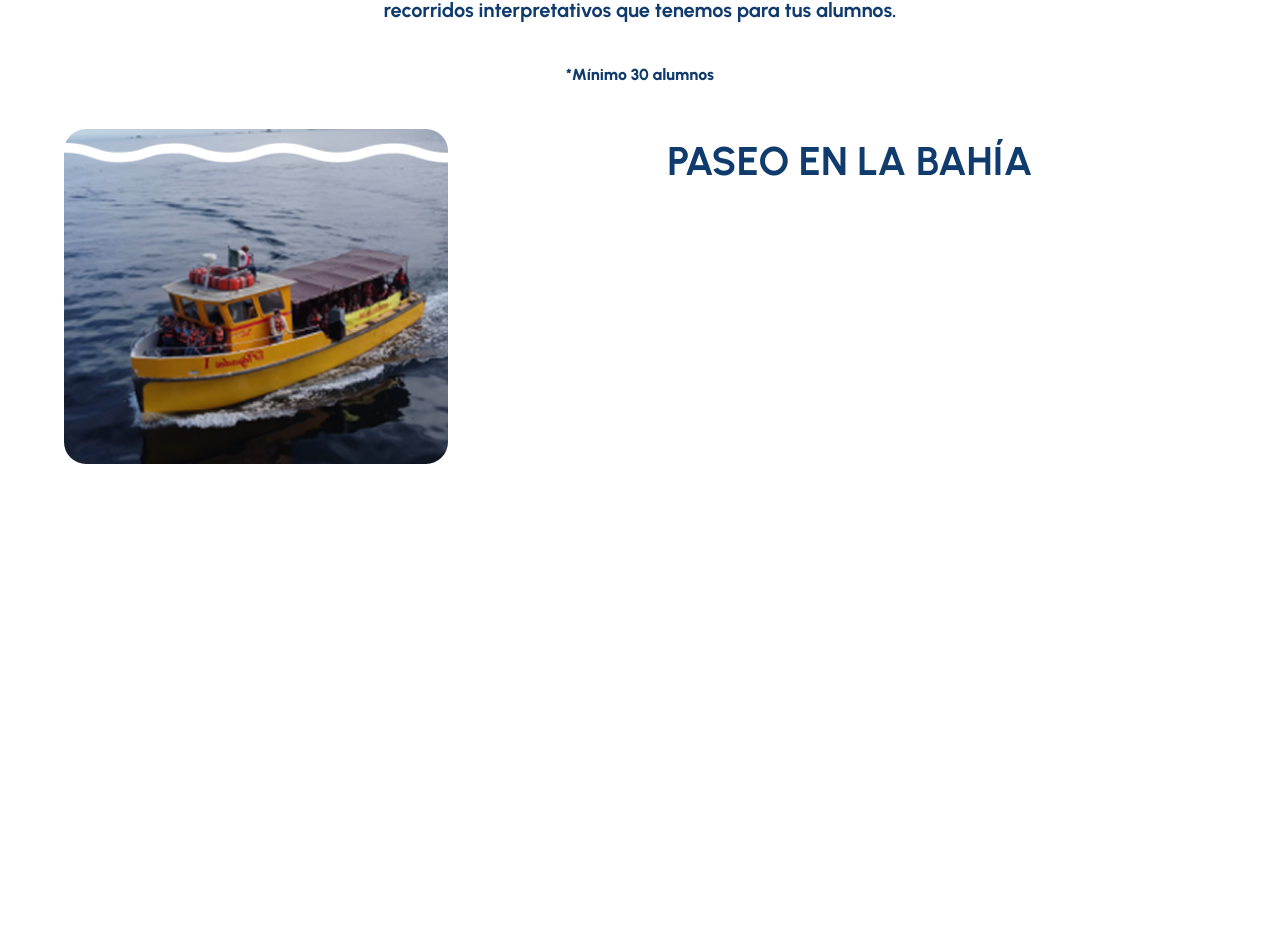
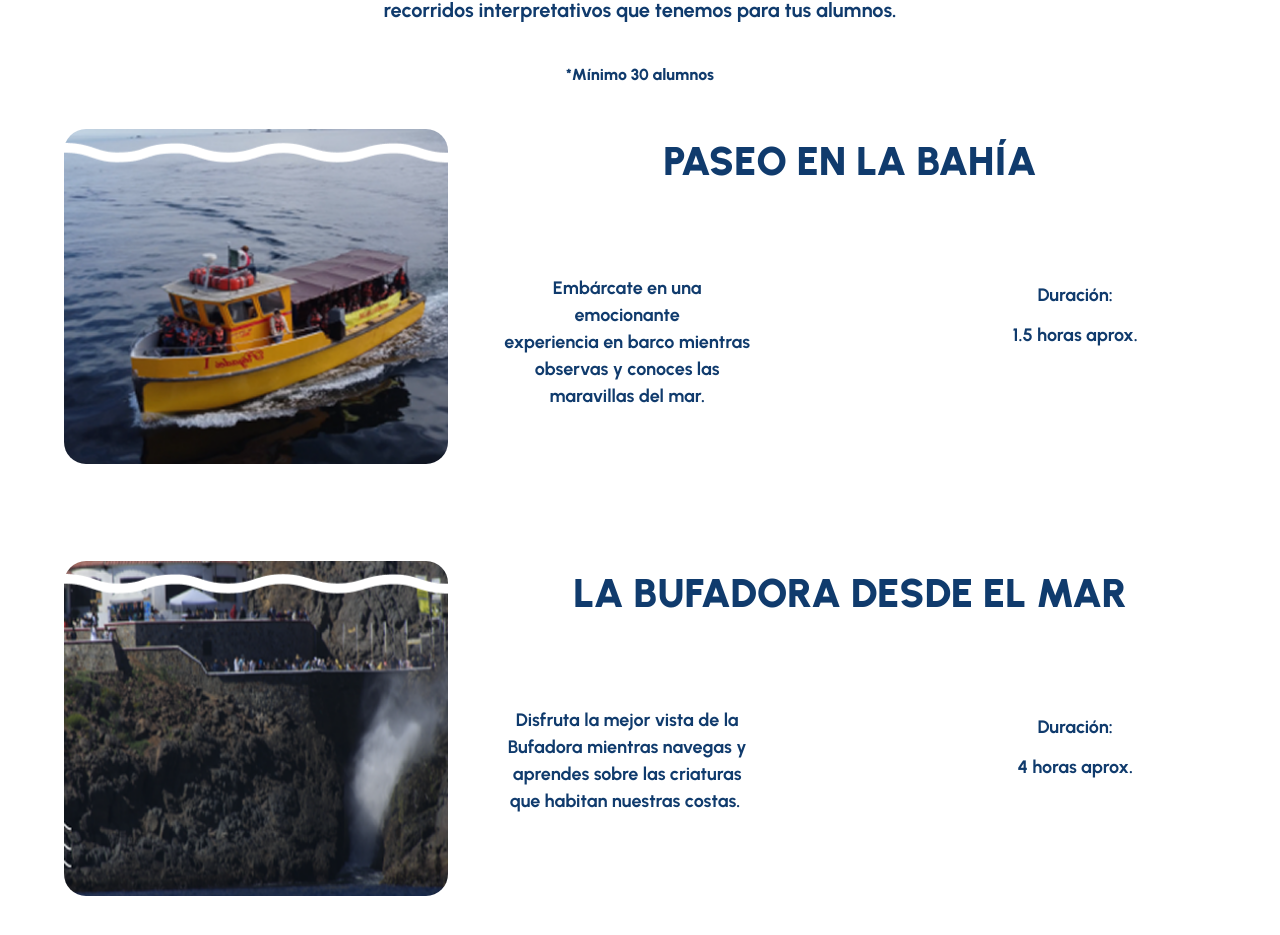
Before and after one commit to KllrMomo/caracol, a React (Create React App) app: page / in a window 1280 px wide. Shown: the part 3195-4130 px from the top of the page. Built offline with nearby package versions, Linux system fonts and the light colour scheme.

Commit message:
agregación de imágenes y cambios en estilos

```diff
--- a/src/pags/escuela.css
+++ b/src/pags/escuela.css
@@ -326,6 +326,15 @@ body, html {
     transform: translateX(-50%);
 }
 
+/*-- Paseo Bahía --*/
+.paseo-bahia-container {
+    position: absolute;
+    display: flex;
+    left: 50%;
+    width: 100%;
+    height: auto;
+    transform: translateX(-50%);
+}
 .paseo-bahia {
     position: absolute;
     top: 20rem;
@@ -347,12 +356,111 @@ body, html {
     width: 62%;
     height: auto;
     color: #103B6D;
-    font-weight: 700;
+    font-weight: 900;
     font-size: 40px;
     text-align: center;
     top: 18rem;
     left: 85%;
     transform: translateX(-80%);
+}
+
+.texto-paseo1 {
+    position: absolute;
+    width: 20%;
+    height: auto;
+    color: #103B6D;
+    font-weight: 700;
+    font-size: 18px;
+    text-align: center;
+    top: 28rem;
+    left: 55%;
+    transform: translateX(-80%);
+    line-height: 27px;
+    letter-spacing: 1%;
+}
+
+.texto-paseo2{
+    position: absolute;
+    width: 20%;
+    height: auto;
+    color: #103B6D;
+    font-weight: 700;
+    font-size: 18px;
+    text-align: center;
+    top: 28rem;
+    left: 90%;
+    transform: translateX(-80%);
+    word-spacing: 1%;
+    line-height: 40px;
+}
+
+/*-- Bufadora --*/
+.bufadora-container {
+    position: absolute;
+    display: flex;
+    left: 50%;
+    width: 100%;
+    height: auto;
+    transform: translateX(-50%);
+}
+
+.bufadora {
+    position: absolute;
+    top: 47rem;
+    width: 30%;
+    height: auto;
+    left: 5%;
+    overflow: hidden;
+    border-radius: 22px;
+}
+
+.bufadora:hover {
+    transform: translateY(-5px);
+    box-shadow: 0 12px 30px rgba(0, 0, 0, 0.20);
+    transition: transform 0.3s ease, box-shadow 0.3s ease;
+}
+
+.titulo-bufadora {
+    position: absolute;
+    width: 62%;
+    height: auto;
+    color: #103B6D;
+    font-weight: 900;
+    font-size: 40px;
+    text-align: center;
+    top: 45rem;
+    left: 85%;
+    transform: translateX(-80%);
+}
+
+.texto-bufadora1 {
+    position: absolute;
+    width: 20%;
+    height: auto;
+    color: #103B6D;
+    font-weight: 700;
+    font-size: 18px;
+    text-align: center;
+    top: 55rem;
+    left: 55%;
+    transform: translateX(-80%);
+    line-height: 27px;
+    letter-spacing: 1%;
+}
+
+.texto-bufadora2 {
+    position: absolute;
+    width: 20%;
+    height: auto;
+    color: #103B6D;
+    font-weight: 700;
+    font-size: 18px;
+    text-align: center;
+    top: 55rem;
+    left: 90%;
+    transform: translateX(-80%);
+    word-spacing: 1%;
+    line-height: 40px;
 }
 
 /*-- Footer --*/
@@ -374,7 +482,7 @@ body, html {
 }
 
 /*-- Responsive Styles --*/
-@media (min-width: 200px) and (max-width: 800px) {
+@media (min-width: 300px) and (max-width: 800px) {
     .portada {
         height: 100vh;
     }
--- a/src/pags/escuelas.jsx
+++ b/src/pags/escuelas.jsx
@@ -58,6 +58,15 @@ function Escuelas () {
           <div className="paseo-bahia-container">
             <img src="/images/paseo-bahia.png" alt="Paseo por la Bahía" className="paseo-bahia"/>
             <p className="titulo-paseo">PASEO EN LA BAHÍA</p>
+            <p className="texto-paseo1">Embárcate en una emocionante <br />experiencia en barco mientras <br /> observas y conoces las <br />maravillas del mar.</p>
+            <p className="texto-paseo2">Duración: <br /> 1.5 horas aprox.</p>
+          </div>
+
+          <div  className="bufadora-container">
+            <img src="/images/Bufadora.png" alt="Bufadora" className="bufadora"/>
+            <p className="titulo-bufadora">LA BUFADORA DESDE EL MAR</p>
+            <p className="texto-bufadora1">Disfruta la mejor vista de la Bufadora mientras navegas y aprendes sobre las criaturas que habitan nuestras costas. </p>
+            <p className="texto-bufadora2">Duración: <br /> 4 horas aprox.</p>
           </div>
         </section>
       </main>
```
Also changed, not shown: public/images/Ballenas.png (added), public/images/Bufadora.png (added).
